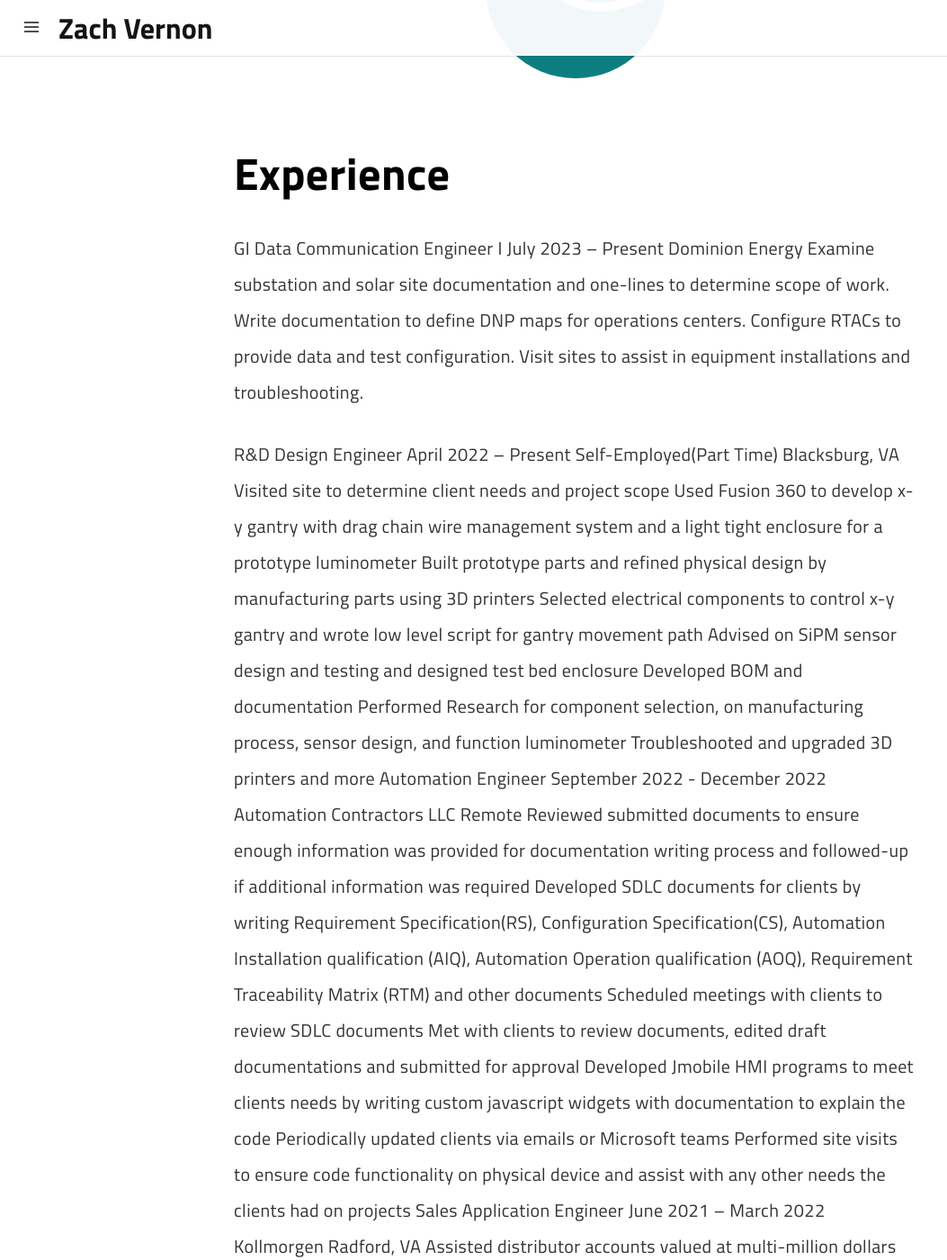
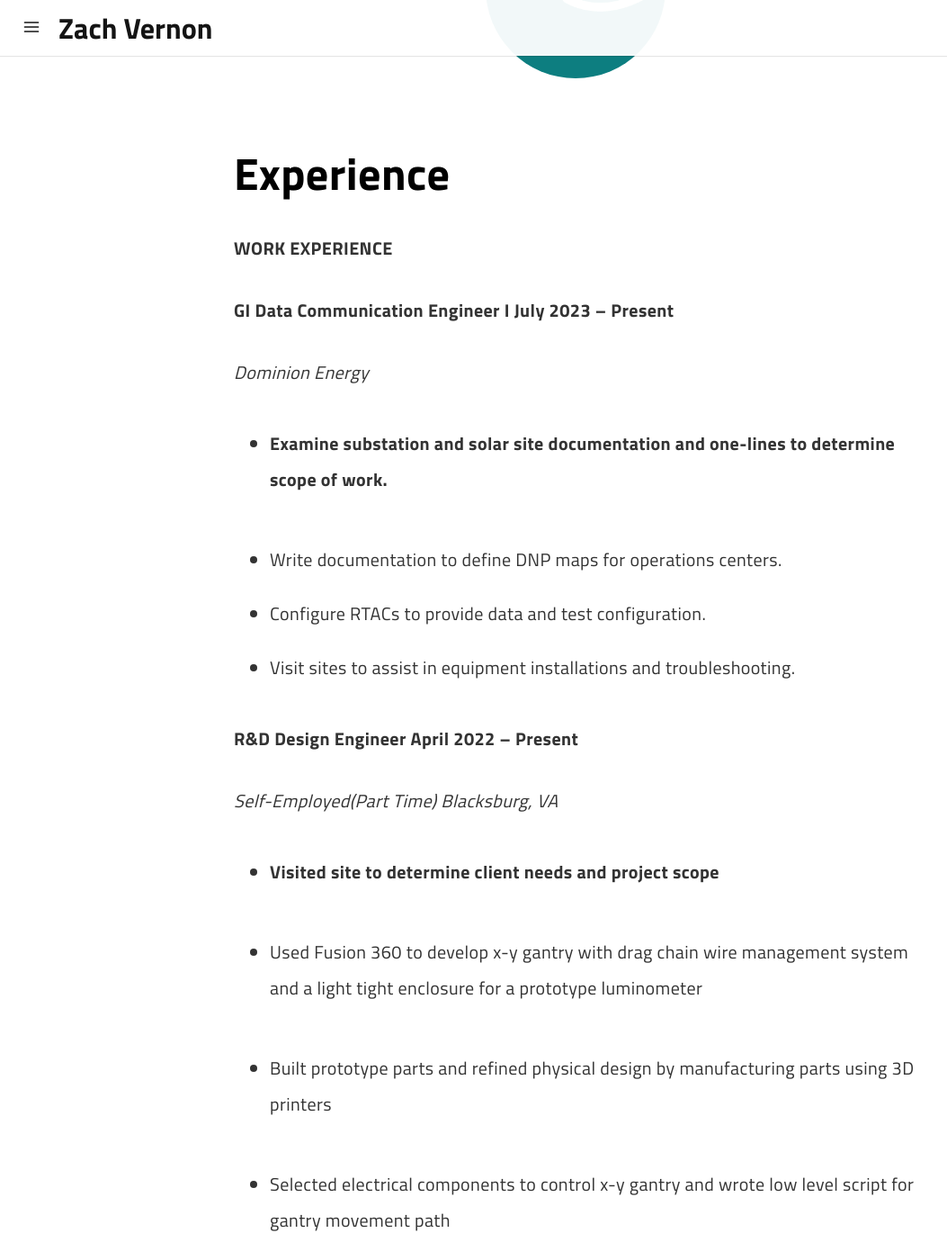
Before and after one commit to z-vernon/z-vernon.github.io, a Jekyll site: the page built from pages/experience.md, in a window 1280 px wide and 1400 px high, scrolled down 262 px. Shown: the whole window at 90% size, without its empty margins (0-1053 px from the left). Built offline with Jekyll 4.4.1, drawn with Linux system fonts in a browser that asks for light colours; a script that is not in the unit is left out; some of the changed text lies outside the part shown.

Commit message:
Update experience.md

```diff
--- a/pages/experience.md
+++ b/pages/experience.md
@@ -11,83 +11,127 @@
 
 # Experience
 
-GI Data Communication Engineer I                                                                                     July 2023 – Present
-Dominion Energy
-Examine substation and solar site documentation and one-lines to determine scope of work.
-Write documentation to define DNP maps for operations centers.
-Configure RTACs to provide data and test configuration.
-Visit sites to assist in equipment installations and troubleshooting.
-
-R&D Design Engineer 							                          April 2022 – Present
-Self-Employed(Part Time)                                                                                                                          Blacksburg, VA
-Visited site to determine client needs and project scope
-Used Fusion 360 to develop x-y gantry with drag chain wire management system and a light tight enclosure for a prototype luminometer
-Built prototype parts and refined physical design by manufacturing parts using 3D printers
-Selected electrical components to control x-y gantry and wrote low level script for gantry movement path
-Advised on SiPM sensor design and testing and designed test bed enclosure
-Developed BOM and documentation
-Performed Research for component selection, on manufacturing process, sensor design, and function luminometer
-Troubleshooted and upgraded 3D printers and more
-Automation Engineer                                                                                       September 2022 - December 2022
-Automation Contractors LLC                                                                                                                                 Remote
-Reviewed submitted documents to ensure enough information was provided for documentation writing process and followed-up if additional information was required
-Developed SDLC documents for clients by writing Requirement Specification(RS), Configuration Specification(CS), Automation Installation qualification (AIQ), Automation Operation qualification (AOQ), Requirement Traceability Matrix (RTM) and other documents
-Scheduled meetings with clients to review SDLC documents
-Met with clients to review documents, edited draft documentations and submitted for approval
-Developed Jmobile HMI programs to meet clients needs by writing custom javascript widgets with documentation to explain the code
-Periodically updated clients via emails or Microsoft teams
-Performed site visits to ensure code functionality on physical device and assist with any other needs the clients had on projects
-Sales Application Engineer						                                June 2021 – March 2022
-Kollmorgen										                             Radford, VA
-Assisted distributor accounts valued at multi-million dollars with application sizing and selection of AC Servo,  DC, direct drive motors feedback devices (encoders), servo drives, industrial computers and more
-Helped manage customer relationships by answering technical questions via the phone or over email
-Analyzed and explored methods to optimize standard work processes to improve the customer experience by identifying where there was friction in the process using a root cause analysis
-Enhanced customer product knowledge by teach them how to use Motioneering and Performance Curve Generators for initial motor sizing
-Assistant Instructor for Introduction to Engineering Design 		                  January 2020 – May 2021
-Washington University in St. Louis									               St. Louis, MO
-Assisted in the running of office hours and support lab hours by answering students’ questions and guiding them through difficult tasks
-Repaired and tested PiCars
-Grader for Operations Research 						              August 2020 – January 2021
-Washington University in St. Louis									               St. Louis, MO
-Reviewed solution sets
-Assisted in grading weekly assignments for a class of over 50 students
-Delivery Driver  								              August 2017 -  August 2018
-Panera Bread	                                                                                                                 Richmond and Lynchburg, VA
-Ensured customer orders were complete, and delivered them in a timely manner
-Periodically, cleaned tables and common spaces to ensure customer experience
-Completed food prep tasks in a timely manner to keep the line well stocked
-Washed dishes and performed behind the counter cleaning during slow periods
-Laborer                                                                                                                     Summer Job (2014, 2015, 2016)
-Old Dominion Abatement & Demolition                                                                                                      Richmond, VA
-Safely removed material during selective demolition on site with crew mates
-Participated in site meetings with project manager
-Replaced insulation on steam pipes
-Abated mold and fungus in hospital setting
-Complied with OSHA safety guidelines for PPE and site maintenance
-Clubs, Volunteering, and Leadership Experience
-Student Chair of SciFest & President of Society of Physics Students                    Academic Year of 2016-2017
-Randolph College                                                                                                                                                                 Lynchburg, VA
-Led the organization of a science outreach program that drew over 3000+ local  residents to a multi-day educational tour of science demonstrations, interactive exhibits, local business, and a makers fair
- Held weekly team meetings with 7+ interdisciplinary student volunteers to delegate tasks and ensure projects were being completed by deadlines and that the overall timeline of the event was met. Volunteer positions included child safety, event set up, attendance coordination, local business outreach, vendor scheduling, social media outreach and local permitting
-Periodically, meet with local makerspace to coordinate needs for the maker fair that took place on the last day of the event
-Scheduled and delivered training sessions to 150+ volunteers on child safety, what systems were in place, specific softwares to use and who to talk to if unexpected issues arose
-Performed on-site management and admin to ensure that the 150+ volunteers were following their training, answering questions that volunteers, parents, or local authorities had about the events of the day,managed volunteer attendance and scheduling, and the logistic of event setup and tear down
-Build Master of Society of Physics Students                                                            Academic Year of 2015-2016
-Randolph College                                                                                                                                                                 Lynchburg, VA
-Established Workshop
-Worked with the head of physics department to find location which was the basement of the Observatory
-Cleaned basement and created list of needed tools and materials
-Wrote RISE grant for purchase of metal lathe and mill
-Led build days to set up workshop
-Led safety training sessions
-Global Space Balloon Challenge
-Designed and built the rig and payload to resist the cold that was then attached to the space balloon. Payload included a Raspberry Pi tracking beacon that used GSM cellular networks to relay location data
-Omnidirectional Robot
-Wrote a RISE Grant  grant to fund purchase of parts and equipment
-Led designing and construction of the frame and electrical component layout and, then lead assembly and assisted in PID controller tuning
-Research Experience
-Student Assistant and Researcher				         Summer Research Program (2019,2016,2015)
-Randolph College 								                                     Lynchburg, VA
-Assisted the Physic Department with running their online physics course by handling the logistics of providing the students with lab kits. Additionally inventoried Physics department labs, organized ,and repaired equipment
-Worked on developing a Gust Microcosm for the Environmental Science department by using NI Labview to control a DC motor and pump. Develop an interface to communicate with a turbidity sensor over serial port
-Performed data mining using SAS on data from the National Automotive Sampling System (NASS) to examine the safety of rear seated passengers in car crash
+<p><strong>WORK EXPERIENCE&nbsp;</strong></p>
+<p><strong>GI Data Communication Engineer I July 2023 &ndash; Present</strong></p>
+<p><em>Dominion Energy</em></p>
+<ul>
+<li aria-level="1"><strong>Examine substation and solar site documentation and one-lines to determine scope of work.</strong></li>
+</ul>
+<ul>
+<li aria-level="1">Write documentation to define DNP maps for operations centers.</li>
+<li aria-level="1">Configure RTACs to provide data and test configuration.</li>
+<li aria-level="1">Visit sites to assist in equipment installations and troubleshooting.</li>
+</ul>
+<p><strong>R&amp;D Design Engineer </strong> <strong> April 2022 &ndash; Present</strong></p>
+<p><em>Self-Employed(Part Time)</em> <em> Blacksburg, VA</em></p>
+<ul>
+<li aria-level="1"><strong>Visited site to determine client needs and project scope</strong></li>
+</ul>
+<ul>
+<li aria-level="1">Used Fusion 360 to develop x-y gantry with drag chain wire management system and a light tight enclosure for a prototype luminometer</li>
+</ul>
+<ul>
+<li aria-level="1">Built prototype parts and refined physical design by manufacturing parts using 3D printers</li>
+</ul>
+<ul>
+<li aria-level="1">Selected electrical components to control x-y gantry and wrote low level script for gantry movement path</li>
+</ul>
+<ul>
+<li aria-level="1">Advised on SiPM sensor design and testing and designed test bed enclosure</li>
+<li aria-level="1">Developed BOM and documentation</li>
+<li aria-level="1">Performed Research for component selection, on manufacturing process, sensor design, and function luminometer</li>
+<li aria-level="1">Troubleshooted and upgraded 3D printers and more</li>
+</ul>
+<p><strong>Automation Engineer September 2022 - December 2022</strong></p>
+<p><em>Automation Contractors LLC </em> <em> Remote</em></p>
+<ul>
+<li aria-level="1">Reviewed submitted documents to ensure enough information was provided for documentation writing process and followed-up if additional information was required&nbsp;</li>
+<li aria-level="1">Developed SDLC documents for clients by writing Requirement Specification(RS), Configuration Specification(CS), Automation Installation qualification (AIQ), Automation Operation qualification (AOQ), Requirement Traceability Matrix (RTM) and other documents</li>
+<li aria-level="1">Scheduled meetings with clients to review SDLC documents</li>
+<li aria-level="1">Met with clients to review documents, edited draft documentations and submitted for approval</li>
+<li aria-level="1">Developed Jmobile HMI programs to meet clients needs by writing custom javascript widgets with documentation to explain the code</li>
+<li aria-level="1">Periodically updated clients via emails or Microsoft teams</li>
+<li aria-level="1">Performed site visits to ensure code functionality on physical device and assist with any other needs the clients had on projects</li>
+</ul>
+<p><strong>Sales Application Engineer</strong> <strong> June 2021 &ndash; March 2022</strong></p>
+<p><em>Kollmorgen</em> <em> Radford, VA</em></p>
+<ul>
+<li aria-level="1"><strong>Assisted distributor accounts valued at multi-million dollars with application sizing and selection of AC Servo, DC, direct drive motors feedback devices (encoders), servo drives, industrial computers and more&nbsp;</strong></li>
+</ul>
+<ul>
+<li aria-level="1">Helped manage customer relationships by answering technical questions via the phone or over email</li>
+</ul>
+<ul>
+<li aria-level="1">Analyzed and explored methods to optimize standard work processes to improve the customer experience by identifying where there was friction in the process using a root cause analysis&nbsp;</li>
+</ul>
+<ul>
+<li aria-level="1">Enhanced customer product knowledge by teach them how to use Motioneering and Performance Curve Generators for initial motor sizing</li>
+</ul>
+<p><strong>Assistant Instructor for Introduction to Engineering Design </strong> <strong> January 2020 &ndash; May 2021</strong></p>
+<p><em>Washington University in St. Louis</em> <em> St. Louis, MO</em></p>
+<ul>
+<li aria-level="1">Assisted in the running of office hours and support lab hours by answering students&rsquo; questions and guiding them through difficult tasks</li>
+<li aria-level="1">Repaired and tested PiCars</li>
+</ul>
+<p><strong>Grader for Operations Research</strong> <em> </em><strong>August 2020 &ndash; January 2021</strong></p>
+<p><em>Washington University in St. Louis</em> <em> St. Louis, MO</em></p>
+<ul>
+<li aria-level="1">Reviewed solution sets&nbsp;</li>
+<li aria-level="1">Assisted in grading weekly assignments for a class of over 50 students&nbsp;</li>
+</ul>
+<p><strong>Delivery Driver</strong><em> </em> <strong> August 2017 - August 2018</strong></p>
+<p><em>Panera Bread</em> <em> Richmond and Lynchburg, VA</em></p>
+<ul>
+<li aria-level="1">Ensured customer orders were complete, and delivered them in a timely manner</li>
+<li aria-level="1">Periodically, cleaned tables and common spaces to ensure customer experience</li>
+</ul>
+<p>Completed food prep tasks in a timely manner to keep the line well stocked</p>
+<ul>
+<li aria-level="1">Washed dishes and performed behind the counter cleaning during slow periods</li>
+</ul>
+<p><strong><em>Laborer </em></strong><strong> Summer Job (2014, 2015, 2016)</strong></p>
+<p><em>Old Dominion Abatement &amp; Demolition</em> <em>Richmond, VA</em> </p>
+<ul>
+<li aria-level="1">Safely removed material during selective demolition on site with crew mates</li>
+<li aria-level="1">Participated in site meetings with project manager</li>
+<li aria-level="1">Replaced insulation on steam pipes</li>
+<li aria-level="1">Abated mold and fungus in hospital setting</li>
+<li aria-level="1">Complied with OSHA safety guidelines for PPE and site maintenance</li>
+</ul>
+<p><strong>Clubs, Volunteering, and Leadership Experience</strong></p>
+<p><strong>Student Chair of SciFest &amp; President of Society of Physics Students Academic Year of 2016-2017</strong></p>
+<p><em>Randolph College</em> <em>Lynchburg, VA</em> </p>
+<ul>
+<li aria-level="1">Led the organization of a science outreach program that drew over 3000+ local residents to a multi-day educational tour of science demonstrations, interactive exhibits, local business, and a makers fair</li>
+<li aria-level="1">&nbsp;Held weekly team meetings with 7+ interdisciplinary student volunteers to delegate tasks and ensure projects were being completed by deadlines and that the overall timeline of the event was met. Volunteer positions included child safety, event set up, attendance coordination, local business outreach, vendor scheduling, social media outreach and local permitting</li>
+<li aria-level="1">Periodically, meet with local makerspace to coordinate needs for the maker fair that took place on the last day of the event</li>
+<li aria-level="1">Scheduled and delivered training sessions to 150+ volunteers on child safety, what systems were in place, specific softwares to use and who to talk to if unexpected issues arose</li>
+<li aria-level="1">Performed on-site management and admin to ensure that the 150+ volunteers were following their training, answering questions that volunteers, parents, or local authorities had about the events of the day,managed volunteer attendance and scheduling, and the logistic of event setup and tear down</li>
+</ul>
+<p><strong>Build Master of Society of Physics Students</strong><em> </em><strong>Academic Year of 2015-2016</strong><em> </em></p>
+<p><em>Randolph College</em> <em>Lynchburg, VA</em></p>
+<p>Established Workshop </p>
+<ul>
+<li aria-level="1">Worked with the head of physics department to find location which was the basement of the Observatory&nbsp;</li>
+<li aria-level="1">Cleaned basement and created list of needed tools and materials</li>
+<li aria-level="1">Wrote RISE grant for purchase of metal lathe and mill</li>
+<li aria-level="1">Led build days to set up workshop</li>
+<li aria-level="1">Led safety training sessions</li>
+</ul>
+<p>Global Space Balloon Challenge </p>
+<ul>
+<li aria-level="1">Designed and built the rig and payload to resist the cold that was then attached to the space balloon. Payload included a Raspberry Pi tracking beacon that used GSM cellular networks to relay location data</li>
+</ul>
+<p>Omnidirectional Robot </p>
+<ul>
+<li aria-level="1">Wrote a RISE Grant grant to fund purchase of parts and equipment</li>
+<li aria-level="1">Led designing and construction of the frame and electrical component layout and, then lead assembly and assisted in PID controller tuning</li>
+</ul>
+<p><strong>Research Experience</strong></p>
+<p><strong><em>Student Assistant and Researcher</em></strong> <strong> Summer Research Program (2019,2016,2015)</strong></p>
+<p><em>Randolph College</em> <em> Lynchburg, VA</em></p>
+<ul>
+<li aria-level="1">Assisted the Physic Department with running their online physics course by handling the logistics of providing the students with lab kits. Additionally inventoried Physics department labs, organized ,and repaired equipment</li>
+<li aria-level="1">Worked on developing a Gust Microcosm for the Environmental Science department by using NI Labview to control a DC motor and pump. Develop an interface to communicate with a turbidity sensor over serial port</li>
+<li aria-level="1">Performed data mining using SAS on data from the National Automotive Sampling System (NASS) to examine the safety of rear seated passengers in car crash</li>
+</ul>
```
